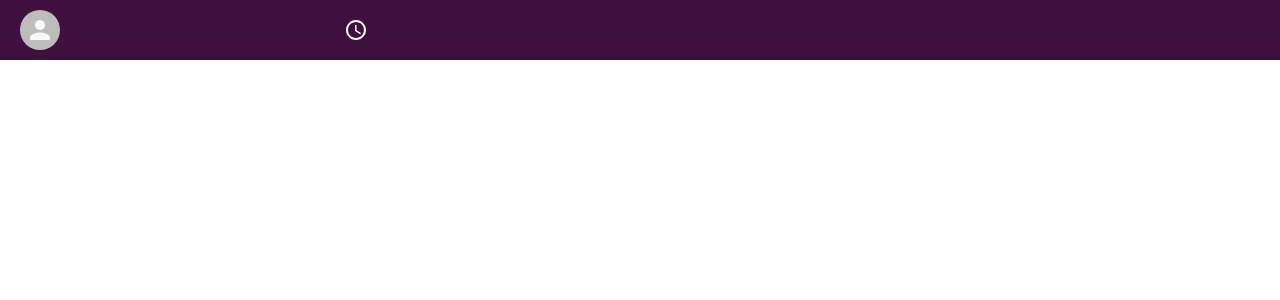
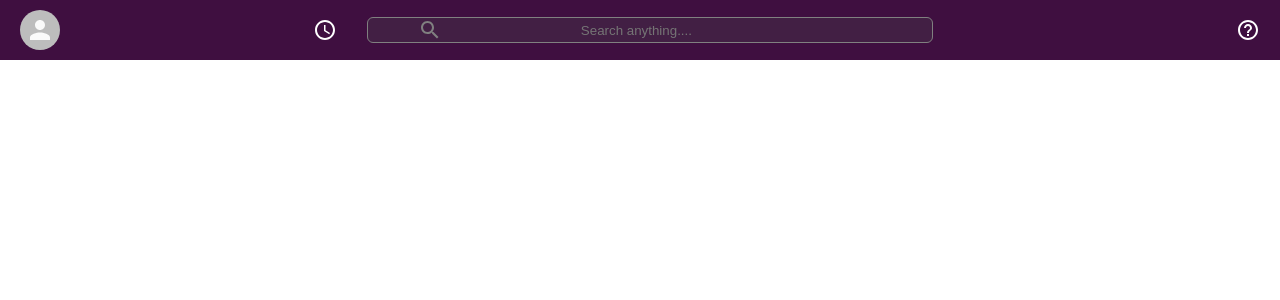
Before and after one commit to Nym02/slack-clone-react, a React (Create React App) app: page / in a window 1280 px wide. Shown: the top 300 px of the page. Built offline with nearby package versions, Linux system fonts and the light colour scheme.

Commit message:
completed the header section

```diff
--- a/src/components/Header/Header.js
+++ b/src/components/Header/Header.js
@@ -2,6 +2,8 @@
 import styled from "styled-components";
 import { Avatar } from "@material-ui/core";
 import AccessTimeIcon from "@material-ui/icons/AccessTime";
+import SearchIcon from "@material-ui/icons/Search";
+import HelpOutlineIcon from "@material-ui/icons/HelpOutline";
 
 const Header = () => {
   return (
@@ -14,8 +16,16 @@
         <AccessTimeIcon />
       </HeaderLeft>
       {/* Header Search */}
+      <HeaderSearch>
+        <SearchIcon />
+        <input type="text" placeholder="Search anything...." />
+      </HeaderSearch>
 
       {/* Header Right  */}
+
+      <HeaderRight>
+        <HelpOutlineIcon />
+      </HeaderRight>
     </HeaderContainer>
   );
 };
@@ -49,3 +59,34 @@
     opacity: 0.8;
   }
 `;
+const HeaderSearch = styled.div`
+  flex: 0.4;
+  opacity: 1;
+  border-radius: 6px;
+  background-color: #421f44;
+  text-align: center;
+  display: flex;
+  padding: 0 50px;
+  color: gray;
+  border: 1px gray solid;
+
+  > input {
+    background-color: transparent;
+    border: none;
+    text-align: center;
+    min-width: 30vw;
+    outline: none;
+    color: white;
+  }
+`;
+
+const HeaderRight = styled.div`
+  flex: 0.3;
+  display: flex;
+  align-items: flex-end;
+
+  > .MuiSvgIcon-root {
+    margin-left: auto;
+    margin-right: 20px;
+  }
+`;
```
